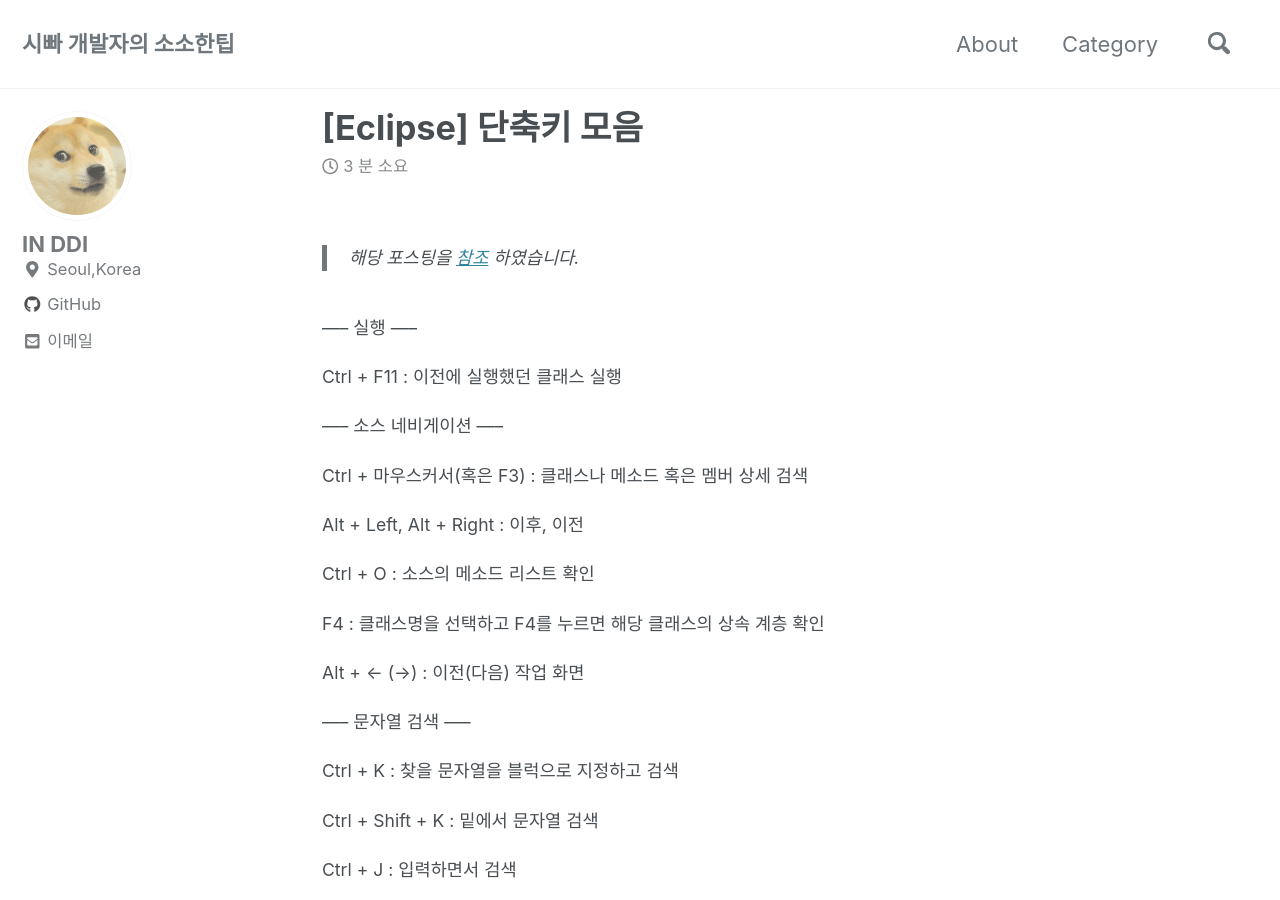
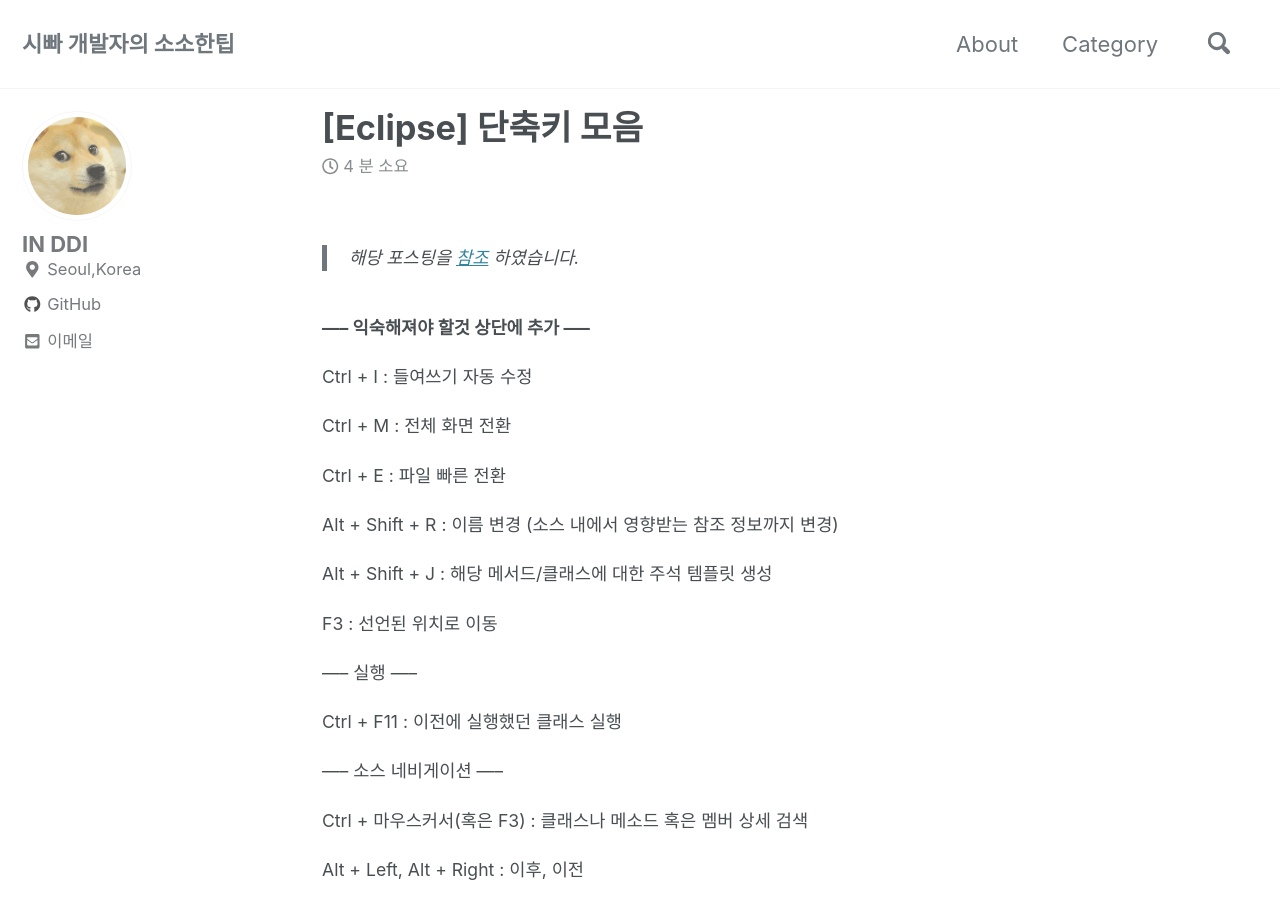
Before and after one commit to InSeok9068/inseok9068.github.io, a Jekyll site: the page built from _posts/others/2020-03-30-eclipse-shortcut-key.md, in a window 1280 px wide and 900 px high. Built offline with Jekyll 4.4.1, drawn with Linux system fonts in a browser that asks for light colours; cached includes are drawn as plain includes; nearby versions of some CDN libraries; comment, search, counter and statistics services are not loaded.

Commit message:
2020-04-01 이클립스 단축키 익숙해져야할것 추가

```diff
--- a/_posts/others/2020-03-30-eclipse-shortcut-key.md
+++ b/_posts/others/2020-03-30-eclipse-shortcut-key.md
@@ -7,6 +7,21 @@ tags :
 ---
 
 > 해당 포스팅을 [참조](http://blog.daum.net/sualchi/13720369) 하였습니다.
+
+**—– 익숙해져야 할것 상단에 추가 —–**
+
+Ctrl + I : 들여쓰기 자동 수정
+
+Ctrl + M : 전체 화면 전환
+
+Ctrl + E : 파일 빠른 전환
+
+Alt + Shift + R : 이름 변경 (소스 내에서 영향받는 참조 정보까지 변경)
+
+Alt + Shift + J :  해당 메서드/클래스에 대한 주석 템플릿 생성
+
+F3 : 선언된 위치로 이동
+
 
 —– 실행 —–
 
@@ -110,6 +125,8 @@ for 입력한 후 Ctrl + Space : for 문 자동 완성
 
        F6 누르면 아래로 이동하고 Ctrl + Shift + F6  : 누르면 위로 커서 이동
 
+Ctrl + E : 파일 빠른 전환
+
 Ctrl + F7 : 뷰 전환
 
 Ctrl + F8 : 퍼스펙티브 전환
```
